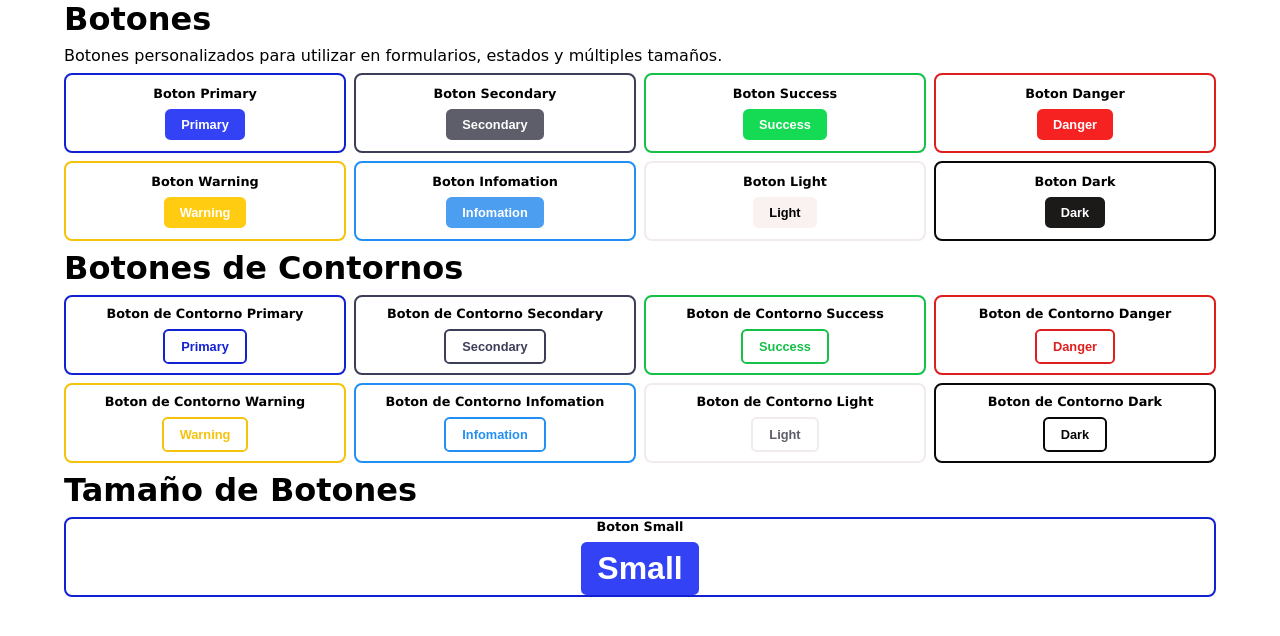
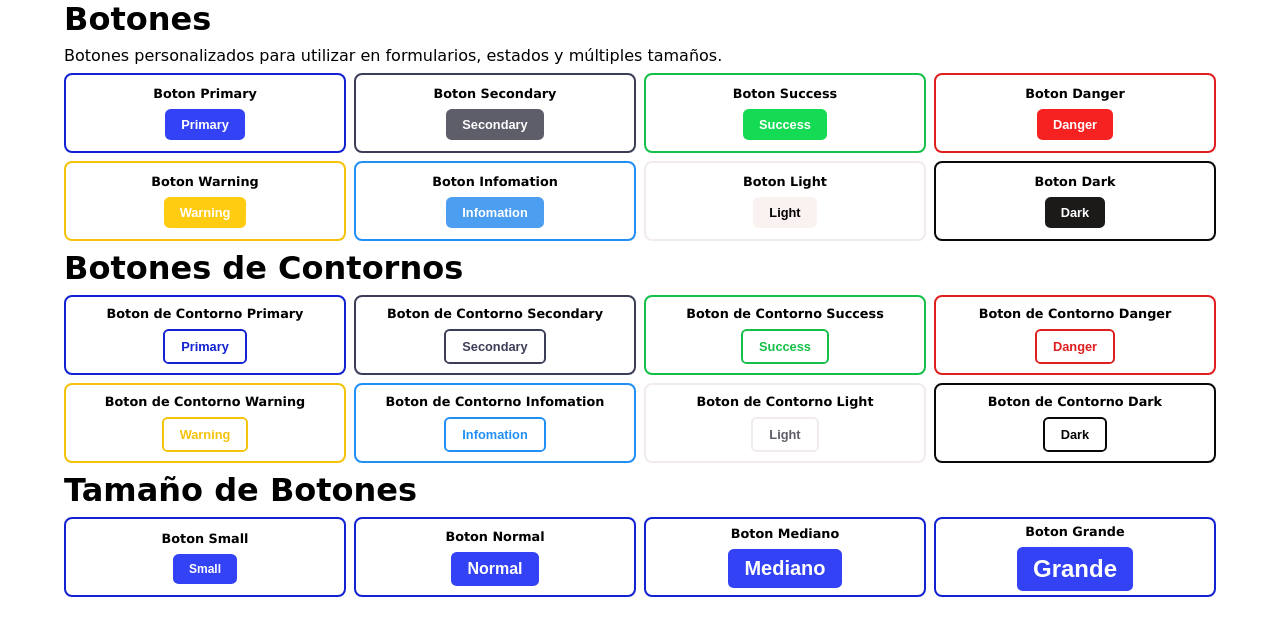
Before and after one commit to melinallacuag/buttons, a plain HTML site: page index.html in a window 1280 px wide. Drawn offline with Linux system fonts and the light colour scheme.

Commit message:
Se realizo los botones normales por tamaños.

```diff
--- a/index.html
+++ b/index.html
@@ -82,9 +82,23 @@
                 </div>
             </div>
             <h1 class="title-btn">Tamaño de Botones</h1>
-            <div class="content-primary">
-                <h2 class="title-primary">Boton Small</h2>
-                <button type="button" class="button eps-primary eps-sm">Small</button>
+            <div class="content">
+                <div class="content-primary">
+                    <h2 class="title-primary">Boton Small</h2>
+                    <button type="button" class="button eps-primary eps-sm">Small</button>
+                </div>
+                <div class="content-primary">
+                    <h2 class="title-primary">Boton Normal</h2>
+                    <button type="button" class="button eps-primary eps-normal">Normal</button>
+                </div>
+                <div class="content-primary">
+                    <h2 class="title-primary">Boton Mediano</h2>
+                    <button type="button" class="button eps-primary eps-medium">Mediano</button>
+                </div>
+                <div class="content-primary">
+                    <h2 class="title-primary">Boton Grande</h2>
+                    <button type="button" class="button eps-primary eps-large">Grande</button>
+                </div>
             </div>
         </div>
     </section>
--- a/style.css
+++ b/style.css
@@ -461,5 +461,15 @@ body{
 }
 
 .eps-sm{
-    font-size: 2rem;
+    font-size: .75rem;
 }
+
+.eps-normal{
+    font-size: 1rem;
+}
+.eps-medium{
+    font-size: 1.25rem;
+}
+.eps-large{
+    font-size: 1.5rem;
+}
```
